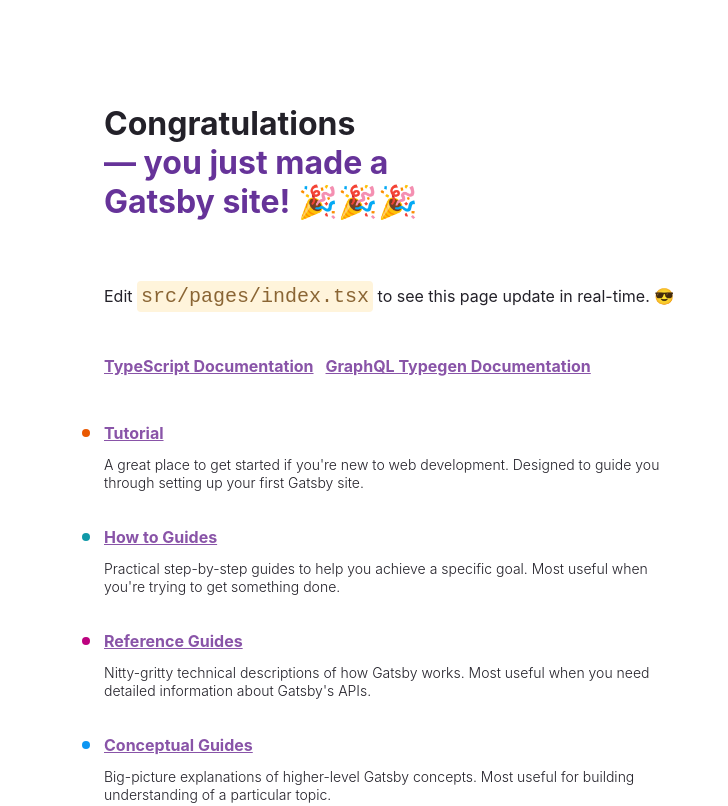
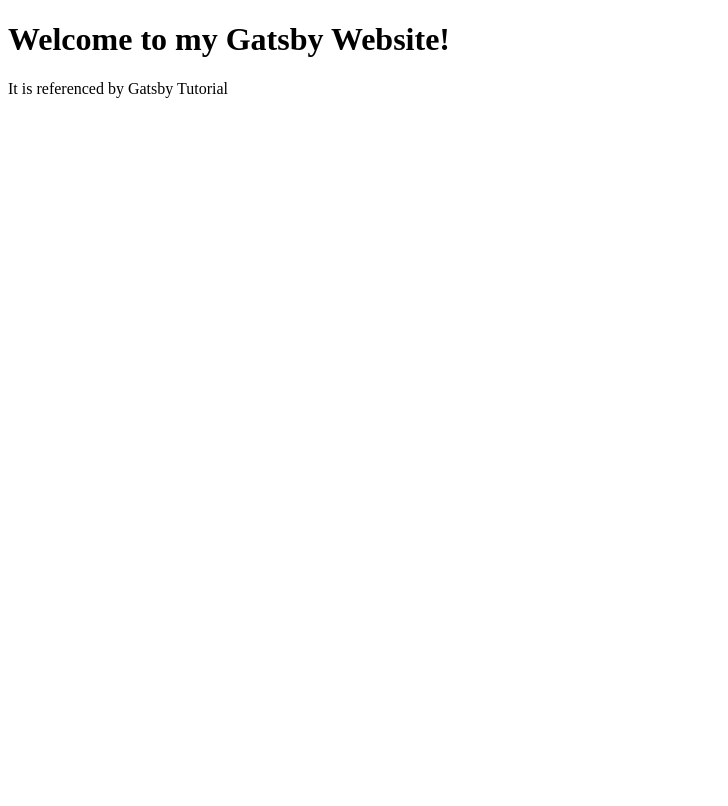
Before and after one commit to bbaekddo/my-gatsby-site, a Gatsby site: page / in a window 1280 px wide. Shown: the top 806 px of the page, without its empty margins (0-728 px from the left). Built offline with nearby package versions, Linux system fonts and the light colour scheme; Gatsby itself is replaced by a stand-in of ours.

Commit message:
✨ 인덱스 수정

```diff
--- a/src/pages/index.tsx
+++ b/src/pages/index.tsx
@@ -136,6 +136,16 @@
   },
 ]
 
+const IndexPage = () => {
+  return (
+      <main>
+        <h1>Welcome to my Gatsby Website!</h1>
+        <p>It is referenced by Gatsby Tutorial</p>
+      </main>
+  );
+}
+
+/*
 const IndexPage: React.FC<PageProps> = () => {
   return (
     <main style={pageStyles}>
@@ -187,7 +197,8 @@
     </main>
   )
 }
+*/
+
+export const Head: HeadFC = () => <title>Home Page</title>
 
 export default IndexPage
-
-export const Head: HeadFC = () => <title>Home Page</title>
```
